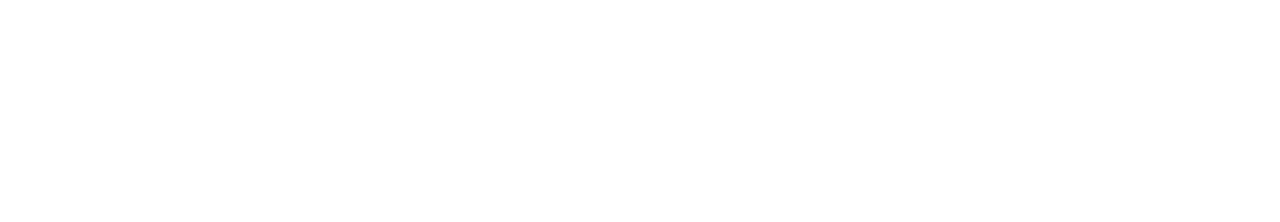
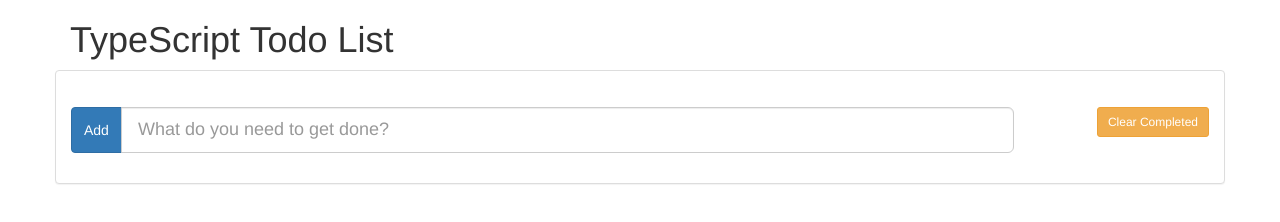
Before and after one commit to Emikokobeans/todo-ts, a plain HTML site: page index.html in a window 1280 px wide. Drawn offline with nearby package versions, Linux system fonts and the light colour scheme.

Commit message:
edit html

```diff
--- a/index.html
+++ b/index.html
@@ -1,15 +1,83 @@
 <!DOCTYPE html>
 <html lang="en">
   <head>
-    <title>TypeScript Todo App</title>
+    <meta charset="utf-8" />
+    <meta http-equiv="X-UA-Compatible" content="IE=edge" />
+    <meta name="viewport" content="width=device-width, initial-scale=1" />
+    <title>TypeScript Todo List</title>
     <link
       rel="stylesheet"
       href="//maxcdn.bootstrapcdn.com/bootstrap/3.3.6/css/bootstrap.min.css"
     />
+    <link rel="stylesheet" href="styles.css" />
   </head>
 
   <body>
-    <div id="container" class="container"></div>
-    <script type="text/javascript" src="app.js"></script>
+    <div class="container">
+      <div class="header clearfix">
+        <h1>TypeScript Todo List</h1>
+      </div>
+      <div class="row">
+        <div class="panel panel-default clearfix">
+          <div class="panel-body">
+            <div class="row">
+              <div class="todo-list col-md-12">
+                <!-- Todo Items rendered here -->
+              </div>
+            </div>
+
+            <br />
+
+            <div class="row">
+              <div class="col-md-10">
+                <!-- Add Todo -->
+                <form class="add-todo">
+                  <div class="form-group">
+                    <div class="input-group">
+                      <span class="input-group-btn">
+                        <button type="submit" class="btn btn-primary input-lg">
+                          Add
+                        </button>
+                      </span>
+                      <input
+                        type="text"
+                        class="form-control input-lg"
+                        placeholder="What do you need to get done?"
+                      />
+                    </div>
+                  </div>
+                </form>
+                <!-- /Add Todo -->
+              </div>
+
+              <div class="col-md-2">
+                <!-- Clear completed button -->
+                <button
+                  class="clear-completed btn btn-sm btn-warning pull-right"
+                >
+                  Clear Completed
+                </button>
+                <!-- /Clear completed button -->
+              </div>
+            </div>
+          </div>
+        </div>
+      </div>
+    </div>
+
+    <script
+      type="text/javascript"
+      src="//code.jquery.com/jquery-1.12.1.min.js"
+    ></script>
+    <script type="text/javascript" src="TodoListComponent.js"></script>
+    <script type="text/javascript" src="TodoService.js"></script>
+    <script type="text/javascript" src="TodoApp.js"></script>
+    <script type="text/javascript">
+      new TodoApp(document, [
+        'Feed cats',
+        'Paint a masterpiece',
+        'Save Gotham'
+      ]);
+    </script>
   </body>
 </html>
```
